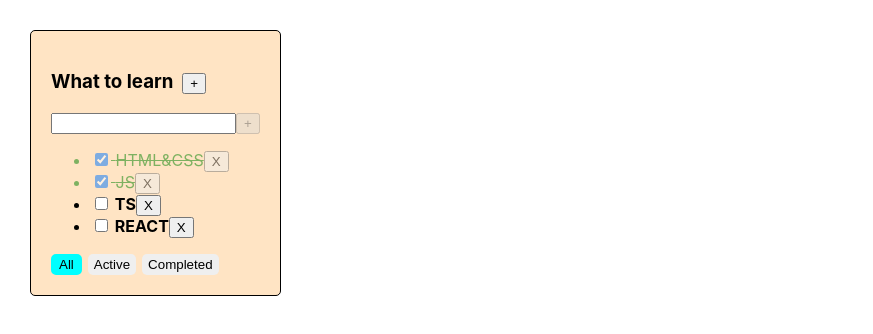
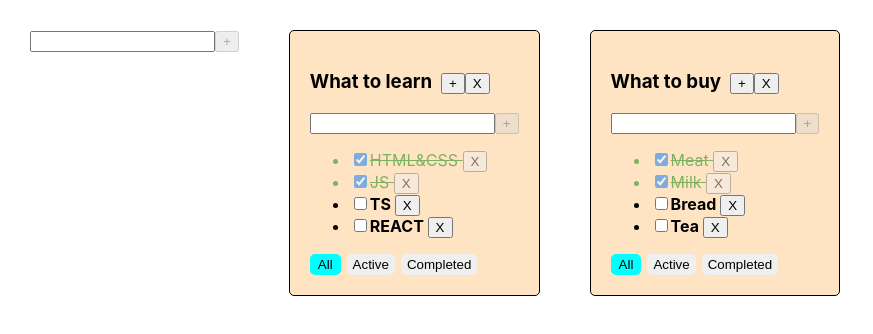
Before and after one commit to LugomAnS/Todo-list, a React (Create React App) app: page / in a window 1280 px wide. Shown: the top 334 px of the page, without its empty margins (0-873 px from the left). Built offline with nearby package versions, Linux system fonts and the light colour scheme.

Commit message:
span editable

```diff
--- a/src/App.tsx
+++ b/src/App.tsx
@@ -1,55 +1,121 @@
-import React, { useState } from 'react';
-import './App.css';
-import { TodoList, TaskType } from './components/list/TodoList';
-import { v1 } from 'uuid';
+import React, { useState } from "react";
+import "./App.css";
+import { TodoList, TaskType } from "./components/list/TodoList";
+import { v1 } from "uuid";
+import AddItemForm from "./components/addItemForm/AddItemForm";
 
-export type FilterType = 'all' | 'active' | 'completed';
+export type FilterType = "all" | "active" | "completed";
+
+type TodoListType = {
+  id: string;
+  title: string;
+  filter: FilterType;
+};
+
+type TaskStateType ={
+  [key: string]: Array<TaskType>
+}
 
 function App() {
+  const id1 = v1();
+  const id2 = v1();
 
-  const [task, setTask] = useState<Array<TaskType>>([
+  const [todoLists, setTodoLists] = useState<Array<TodoListType>>([
+    { id: id1, title: "What to learn", filter: "all" },
+    { id: id2, title: "What to buy", filter: "all" },
+  ]);
+
+  const [task, setTask] = useState<TaskStateType>({
+    [id1]: [
       { id: v1(), title: "HTML&CSS", isDone: true },
       { id: v1(), title: "JS", isDone: true },
       { id: v1(), title: "TS", isDone: false },
-    { id: v1(), title: "REACT", isDone: false }
-  ]);
+      { id: v1(), title: "REACT", isDone: false },
+    ],
+    [id2]: [
+      { id: v1(), title: "Meat", isDone: true },
+      { id: v1(), title: "Milk", isDone: true },
+      { id: v1(), title: "Bread", isDone: false },
+      { id: v1(), title: "Tea", isDone: false },
+    ],
+  });
 
-  const [filter, setFilter] = useState<FilterType>('all');
+  const changeFilter = (id: string, value: FilterType) => {
+    setTodoLists(
+      todoLists.map((el) => (el.id === id ? { ...el, filter: value } : el))
+    );
+  };
 
-  const removeTask = (id: string) => {
-    setTask(task.filter(item => item.id !== id));
-  }
+  const removeTask = (todoListId: string, taskId: string) => {
+    setTask({...task, [todoListId]: task[todoListId].filter(el => el.id !== taskId)});
+  };
 
-  const addTask = (title: string) => {
+  const addTask = (todoListId: string, title: string) => {
     const newTask: TaskType = {
       id: v1(),
       title: title,
-      isDone: false
+      isDone: false,
     };
 
-    setTask([newTask, ...task]);
+    setTask({...task, [todoListId]: [...task[todoListId], newTask] });
+  };
+
+  const changeTaskStatus = (listId: string, id: string, value: boolean) => {
+    setTask({...task, [listId]: [...task[listId].map(el => el.id === id ? {...el, isDone: value} : el)]})
+  };
+
+  const deleteList = (listId: string) => {
+    setTodoLists(todoLists.filter(el => el.id !== listId));
+    delete task[listId];
   }
 
-  const changeTaskStatus = (id: string, value: boolean) => {
-    setTask( task.map(item => item.id === id ? {...item, isDone: value} : item) );
+  const addToDoList = (title: string) => {
+    const newToDoList: TodoListType = {
+      id: v1(),
+      title,
+      filter: 'all'
     }
 
-  const taskToShow: Array<TaskType> = filter === 'active'
-    ? task.filter(item => !item.isDone)
-    : filter === 'completed'
-      ? task.filter(item => item.isDone)
-      : task;
+    setTodoLists([...todoLists, newToDoList]);
+    setTask({...task, [newToDoList.id]: []})
+  }
+
+  const changeTaskTitle = (listId: string, taskId: string, newTitle: string) => {
+    setTask({...task, [listId]: [...task[listId].map(el => el.id === taskId ? {...el, title: newTitle}: el)]})
+  }
+
+  const changeTodoListTitle = (listId: string, newValue: string) => {
+    setTodoLists([...todoLists.map(el => el.id === listId ? {...el, title: newValue} : el)])
+  }
 
   return (
     <div className="App">
-      <TodoList title='What to learn'
+      <AddItemForm onClick={addToDoList} />
+      {todoLists.map((el) => {
+        const taskToShow: Array<TaskType> =
+          el.filter === "active"
+            ? task[el.id].filter((item) => !item.isDone)
+            : el.filter === "completed"
+            ? task[el.id].filter((item) => item.isDone)
+            : task[el.id];
+        return (
+          <TodoList
+            key={el.id}
+            id={el.id}
+            title={el.title}
             tasks={taskToShow}
             remove={removeTask}
-        setFilter={setFilter}
+            setFilter={changeFilter}
             addTask={addTask}
             changeTaskStatus={changeTaskStatus}
-        filter={filter}
+            filter={el.filter}
+            delete={deleteList}
+            changeTaskTitle={changeTaskTitle}
+            changeListTitle={changeTodoListTitle}
           />
+        );
+      })}
+
       {/*  <TodoList title='What to learn' tasks={[]} remove={() => {}} setFilter={() => {}} addTask={() => {}} /> */}
     </div>
   );
--- /dev/null
+++ b/src/components/addItemForm/AddItemForm.tsx
@@ -0,0 +1,46 @@
+import { ChangeEvent, KeyboardEvent, memo, useState } from "react";
+import { Button } from "../button/Button";
+
+type AddItemFormPropsType = {
+  onClick: (value: string) => void
+}
+
+function AddItemForm(props: AddItemFormPropsType) {
+  const [taskTitle, setTaskTitle] = useState("");
+  const [error, setError] = useState("");
+
+  const callbacks = {
+    onChangeTaskTitle: (e: ChangeEvent<HTMLInputElement>) => {
+      error && setError("");
+      setTaskTitle(e.currentTarget.value);
+    },
+    onAddTask: () => {
+      const trimmedTitle = taskTitle.trim();
+
+      if (!trimmedTitle) {
+        setTaskTitle("");
+        setError("Некорректное название");
+        return;
+      }
+      props.onClick(trimmedTitle);
+      setTaskTitle("");
+    },
+    onKeyDownAddTask: (e: KeyboardEvent<HTMLInputElement>) =>
+    e.key === "Enter" && callbacks.onAddTask(),
+  }
+
+  return (
+    <div>
+      <input
+        className={error ? "task-input-error" : ""}
+        value={taskTitle}
+        onChange={callbacks.onChangeTaskTitle}
+        onKeyDown={callbacks.onKeyDownAddTask}
+      />
+      <Button name="+" onClick={callbacks.onAddTask} isDisabled={!taskTitle} />
+      {error && <div style={{ color: "red" }}>{error}</div>}
+    </div>
+  );
+}
+
+export default memo(AddItemForm);
--- /dev/null
+++ b/src/components/edatableSpan/editableSpan.tsx
@@ -0,0 +1,56 @@
+import { ChangeEvent, memo, useState, KeyboardEvent } from "react";
+
+type EditableSpanPropsType = {
+  onEdit: (value: string) => void;
+  title: string;
+};
+
+function EditableSpan(props: EditableSpanPropsType) {
+  const [edit, setEdit] = useState(false);
+  const [newTitle, setNewTitle] = useState(props.title);
+  const [error, setError] = useState("");
+
+  const callbacks = {
+    onEditChange: () => {
+      setEdit(!edit)
+      setError('');
+      setNewTitle(props.title);
+    },
+    onChangeValue: (e: ChangeEvent<HTMLInputElement>) => {
+      setError("");
+      setNewTitle(e.currentTarget.value);
+    },
+    onKeyDown: (e: KeyboardEvent<HTMLInputElement>) => {
+      if (e.key === "Enter") {
+        const trimmed = newTitle.trim();
+        if (trimmed) {
+          props.onEdit(trimmed);
+          callbacks.onEditChange();
+          return;
+        }
+        setError("Invalid value");
+      }
+      if (e.key === "Escape") {
+        callbacks.onEditChange();
+        return;
+      }
+    },
+  };
+
+  return edit ? (
+    <>
+      <input
+        autoFocus
+        value={newTitle}
+        onBlur={callbacks.onEditChange}
+        onChange={callbacks.onChangeValue}
+        onKeyDown={callbacks.onKeyDown}
+      />
+      {error && <div>{error}</div>}
+    </>
+  ) : (
+    <span onDoubleClick={callbacks.onEditChange}>{props.title}</span>
+  );
+}
+
+export default memo(EditableSpan);
--- a/src/components/list/TasksList.tsx
+++ b/src/components/list/TasksList.tsx
@@ -1,30 +1,46 @@
 import { memo } from "react";
-import { TaskType } from "./TodoList"
+import { TaskType } from "./TodoList";
+import EditableSpan from "../edatableSpan/editableSpan";
 
 type TasksListPropsType = {
-  tasks: Array<TaskType>,
-  remove: (value: string) => void,
-  changeTaskStatus: (id: string, value: boolean) => void
-}
+  tasks: Array<TaskType>;
+  remove: (value: string) => void;
+  changeTaskStatus: (id: string, value: boolean) => void;
+  changeTaskTitle: (taskId: string, value: string) => void;
+};
 
 function TasksList(props: TasksListPropsType) {
+
+  const callbacks = {
+    changeTaskTitle: (taskId: string, newTitle: string) =>
+      props.changeTaskTitle(taskId, newTitle),
+    changeTaskStatus: (taskid: string, value: boolean) =>
+      props.changeTaskStatus(taskid, value),
+  };
+
   return (
     <ul>
-      {props.tasks.length > 0
-      ? (
-          props.tasks.map(item => (
-            <li key={item.id} className={item.isDone ? 'task-done' : 'task'}>
-              <input type="checkbox"
-                checked={item.isDone}
-                onChange={(e) => props.changeTaskStatus(item.id, e.currentTarget.checked)}
-              /> <span>{item.title}</span>
-              <button onClick={() => props.remove(item.id)}>X</button>
-            </li>
-          ) )
-      )
-      : <div>Нет добавленных задач</div>}
+      {props.tasks.length > 0 ? (
+        props.tasks.map((item) => (
+          <li key={item.id} className={item.isDone ? "task-done" : "task"}>
+            <input
+              type="checkbox"
+              checked={item.isDone}
+              onChange={(e) => callbacks.changeTaskStatus(item.id, e.currentTarget.checked) }
+            />
+            <EditableSpan
+              title={item.title}
+              onEdit={(value: string) => callbacks.changeTaskTitle(item.id, value) }
+            />
+            &nbsp;
+            <button onClick={() => props.remove(item.id)}>X</button>
+          </li>
+        ))
+      ) : (
+        <div>Нет добавленных задач</div>
+      )}
     </ul>
-  )
+  );
 }
 
 export default memo(TasksList);
--- a/src/components/list/TodoList.tsx
+++ b/src/components/list/TodoList.tsx
@@ -1,7 +1,9 @@
-import { ChangeEvent, useState, KeyboardEvent } from "react";
+import {  useState } from "react";
 import { Button } from "../button/Button";
 import TasksList from "./TasksList";
 import { FilterType } from "../../App";
+import AddItemForm from "../addItemForm/AddItemForm";
+import EditableSpan from "../edatableSpan/editableSpan";
 
 export type TaskType = {
   id: string;
@@ -10,68 +12,49 @@ export type TaskType = {
 };
 
 type TodoListPropsType = {
+  id: string
   title: string;
   tasks: TaskType[];
   filter: string;
-  remove: (value: string) => void;
-  setFilter: (filter: FilterType) => void;
-  addTask: (title: string) => void;
-  changeTaskStatus: (id: string, value: boolean) => void;
+  remove: (listId: string, value: string) => void;
+  setFilter: (id: string, filter: FilterType) => void;
+  addTask: (listId: string, title: string) => void;
+  changeTaskStatus: (listId: string, id: string, value: boolean) => void;
+  delete: (listId: string) => void;
+  changeTaskTitle: (listId: string, taskId: string, newTitle: string) => void;
+  changeListTitle: (listId: string, newTitle: string) => void;
 };
 
 export function TodoList(props: TodoListPropsType) {
-  const [taskTitle, setTaskTitle] = useState("");
-  const [error, setError] = useState("");
+
   const [hide, setHide] = useState(false);
 
   const callbacks = {
-    onChangeTaskTitle: (e: ChangeEvent<HTMLInputElement>) => {
-      error && setError("");
-      setTaskTitle(e.currentTarget.value);
-    },
-    onKeyDownAddTask: (e: KeyboardEvent<HTMLInputElement>) =>
-      e.key === "Enter" && callbacks.onAddTask(),
-    onAddTask: () => {
-      const trimmedTitle = taskTitle.trim();
-
-      if (!trimmedTitle) {
-        setTaskTitle("");
-        setError("Некорректное название");
-        return;
-      }
-      props.addTask(trimmedTitle);
-      setTaskTitle("");
-    },
-    onFilterChange: (filter: FilterType) => () => props.setFilter(filter),
+    onAddTask: (value: string) => props.addTask(props.id, value),
+    onFilterChange: (filter: FilterType) => () => props.setFilter(props.id, filter),
     onHideChange: () => setHide(!hide),
+    onTaskRemove: (id: string) => props.remove(props.id, id),
+    onChangeTaskStatus: (id: string, value: boolean) => props.changeTaskStatus(props.id, id, value),
+    deleteList: () => props.delete(props.id),
+    changeTaskTitle: (taskId: string, newTitle: string) => props.changeTaskTitle(props.id, taskId, newTitle),
+    changeToDoListTitle: (newTitle: string) => props.changeListTitle(props.id, newTitle),
   };
 
   return (
     <div className="todo-list">
       <h3>
-        {props.title} &nbsp;
+        <EditableSpan title={props.title} onEdit={callbacks.changeToDoListTitle}/> &nbsp;
         <Button name="+" onClick={callbacks.onHideChange} />
+        <Button name="X" onClick={callbacks.deleteList}/>
       </h3>
       {!hide && (
         <>
-          <div>
-            <input
-              className={error ? "task-input-error" : ""}
-              value={taskTitle}
-              onChange={callbacks.onChangeTaskTitle}
-              onKeyDown={callbacks.onKeyDownAddTask}
-            />
-            <Button
-              name="+"
-              onClick={callbacks.onAddTask}
-              isDisabled={!taskTitle}
-            />
-            {error && <div style={{ color: "red" }}>{error}</div>}
-          </div>
+          <AddItemForm onClick={callbacks.onAddTask} />
           <TasksList
             tasks={props.tasks}
-            remove={props.remove}
-            changeTaskStatus={props.changeTaskStatus}
+            remove={callbacks.onTaskRemove}
+            changeTaskStatus={callbacks.onChangeTaskStatus}
+            changeTaskTitle={callbacks.changeTaskTitle}
           />
           <div className="btn-block">
             <Button
```
Lines whose indentation alone changed are shown as unchanged.
